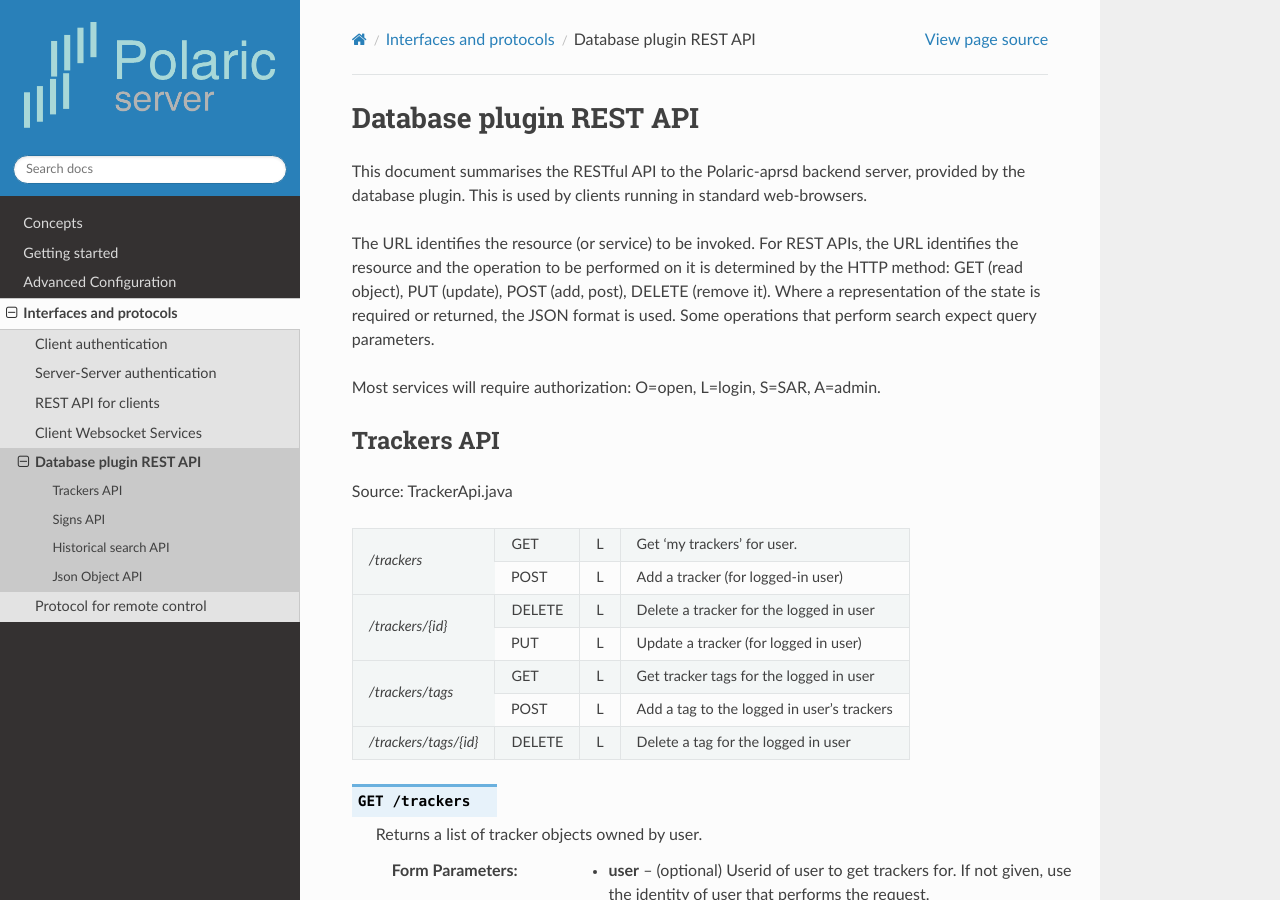
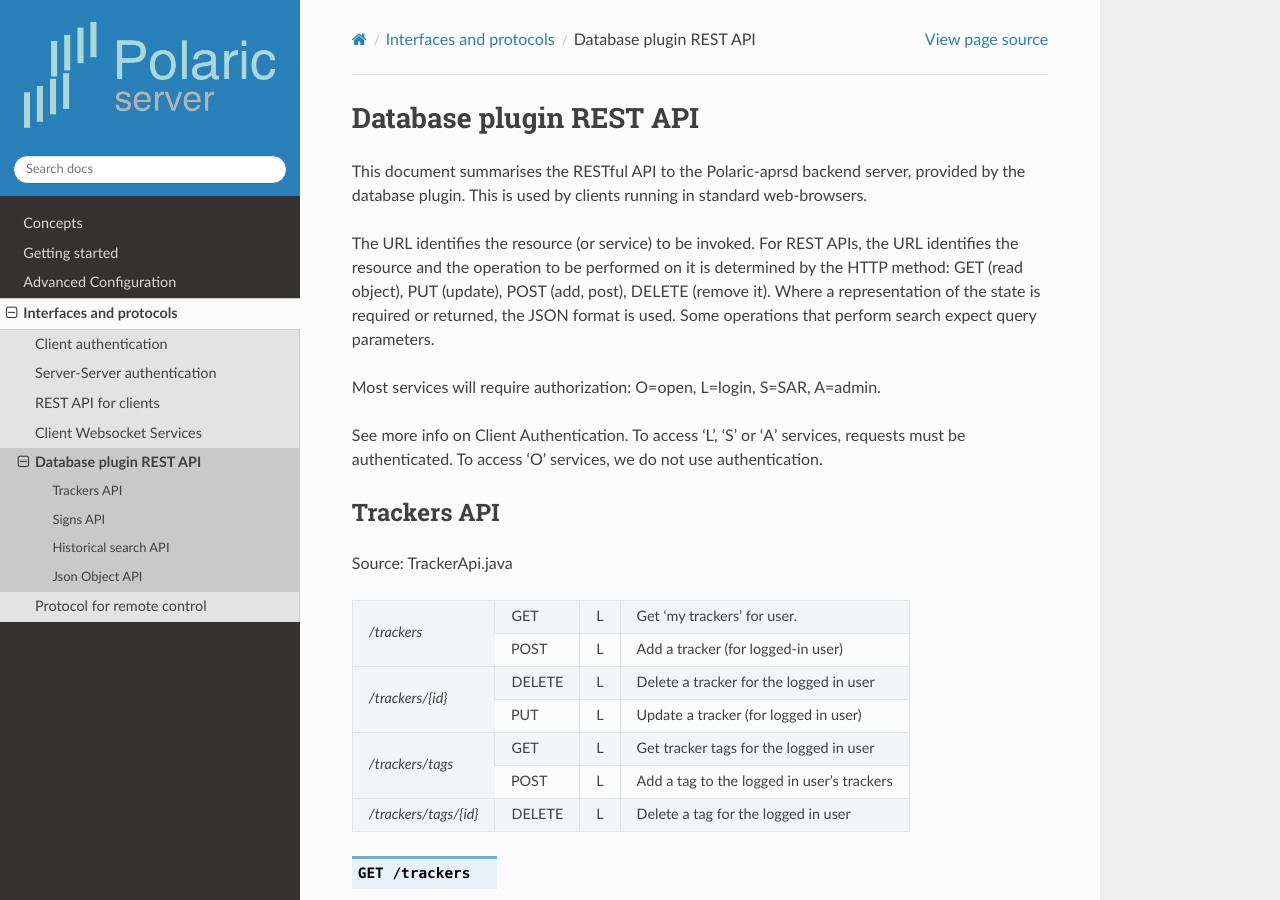
Before and after one commit to joakimsk/docs, a Sphinx documentation site: the page built from docs/restapi2.rst, in a window 1280 px wide and 900 px high. Built offline with Sphinx 7.4.7 and the Read the Docs theme 2.0.0, drawn with Linux system fonts in a browser that asks for light colours.

Commit message:
Update restapi2.rst

```diff
--- a/docs/restapi2.rst
+++ b/docs/restapi2.rst
@@ -8,6 +8,7 @@
 
 Most services will require authorization: O=open, L=login, S=SAR, A=admin.
 
+See more info on Client Authentication. To access ‘L’, ‘S’ or ‘A’ services, requests must be authenticated. To access ‘O’ services, we do not use authentication.
 
 
 Trackers API
```
